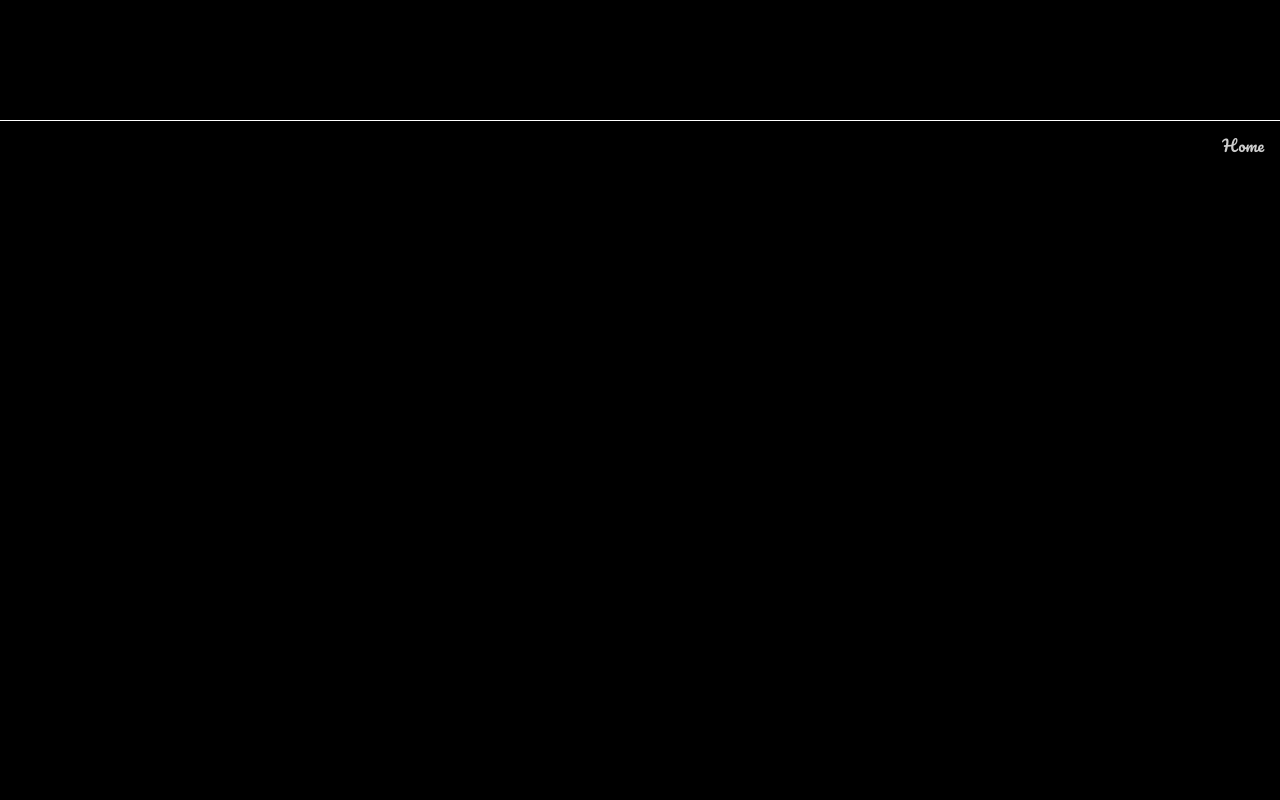
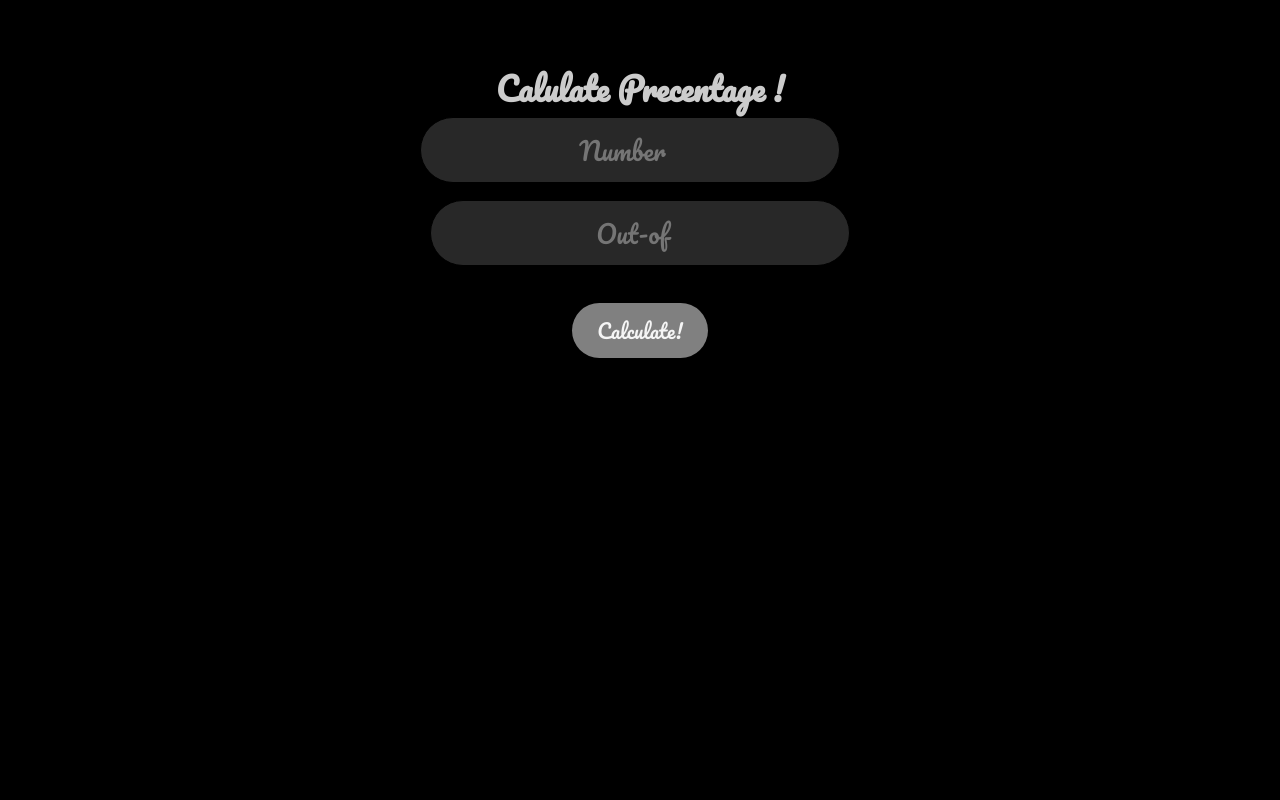
Before and after one commit to khayozreaper/simple-calc, a React (Create React App) app: page /precent in a window 1280 px wide. Shown: the top 800 px of the page. Built offline with nearby package versions, Linux system fonts and the light colour scheme.

Commit message:
Initial commit

```diff
--- a/src/Components/Homepage.js
+++ b/src/Components/Homepage.js
@@ -4,6 +4,7 @@ import { BrowserRouter as Router, Route, Switch } from "react-router-dom";
 import Prorata from './Prorata';
 import Welcome from './Welcome';
 import Taxcalculate from './TaxCalculate';
+import Precentage from './Precentage';
 function Homepage() {
   return (
     <Router>
@@ -20,6 +21,9 @@ function Homepage() {
             <Route path="/tax">
               <Taxcalculate />
             </Route>
+            <Route path="/precent">
+              <Precentage />
+            </Route>
           </Switch>
         </div>
         <Navbar />
--- a/src/Components/Precentage.js
+++ b/src/Components/Precentage.js
@@ -6,11 +6,13 @@ function Precentage() {
   const [number2, setNumber2] = useState();
   const [number3, setNumber3] = useState();
 
-  const [total, setTotal] = useState(number1);
+
+  const [total , setTotal] = useState(number1);
 
   function calculateTotal() {
-    const number3 = Math.round((number1/number2 )*1000)
-    setTotal(100 - (100 * (1-(number3)/1000)));
+    const number3 = Math.round((number1 / number2) * 1000)
+
+    setTotal(100 - (100 * (1 - (number3) / 1000)));
 
   }
 
@@ -23,20 +25,20 @@ function Precentage() {
           type="number"
           value={number1}
           onChange={(e) => setNumber1(+e.target.value)}
-          placeholder="Rate"
+          placeholder="Number"
         />
         <input
           type="number"
           value={number2}
           onChange={(e) => setNumber2(+e.target.value)}
-          placeholder="Month"
+          placeholder="Out-of"
         />
 
       </div>
 
       <button onClick={calculateTotal}>Calculate!</button>
 
-      <h2>{total}</h2>
+      <h2 >{total}  </h2>
     </div>
   );
 }
--- a/src/Components/Prorata.css
+++ b/src/Components/Prorata.css
@@ -5,6 +5,15 @@
   }
 
   .Prorata {
+
+    text-align: center;
+    padding-top: 0%;
+
+    background: #000000;
+    min-height: 100vh;
+    color: 	#FFFFFF;
+  }
+  .Precentage {
 
     text-align: center;
     padding-top: 0%;
@@ -46,6 +55,7 @@
     border-bottom-right-radius: 75px;
     background: 	#808080;
     border: none;
+    align-items: center;
     margin-bottom: 60px;
     color: #F5F5F5;
     cursor: pointer;
--- a/src/Components/Welcome.js
+++ b/src/Components/Welcome.js
@@ -8,6 +8,7 @@ const Welcome = () => {
 
                <Link to="/prorata" >Prorata</Link>
                <div><Link to="/tax" >Tax</Link></div>
+               <div><Link to="/precent" >Precentage</Link></div>
              </div>
 
         </nav>
```
Also changed, not shown: public/192.png (added), public/logo192.png.
